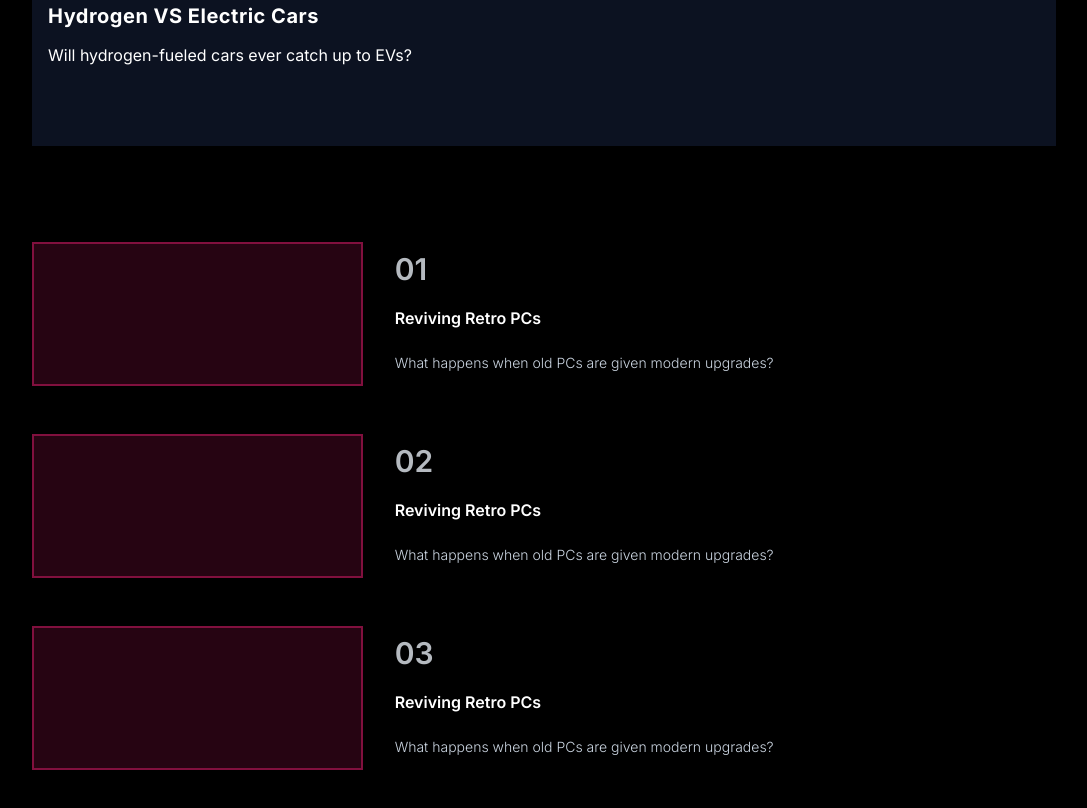
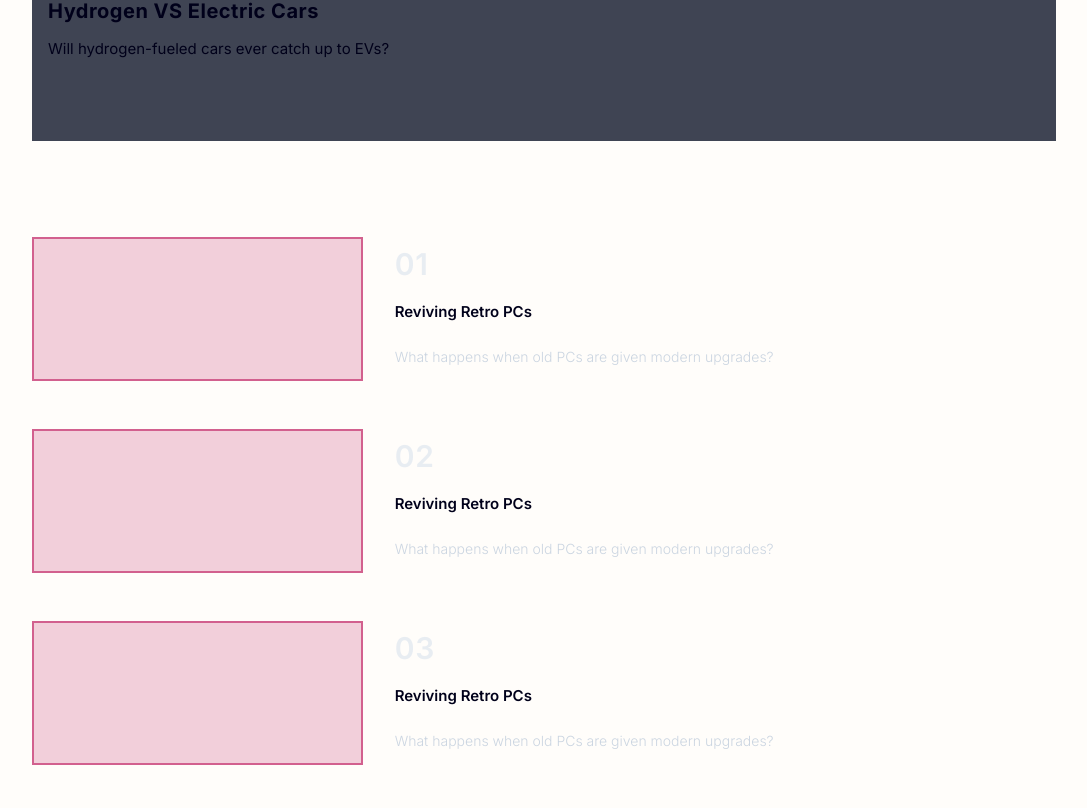
Before and after one commit to Alexjoshua14/Helios-Daily, a Next.js app: page / in a window 1280 px wide. Shown: the part 1802-2610 px from the top of the page, without its empty margins (96-1183 px from the left). Built offline with nearby package versions, Linux system fonts and the light colour scheme.

Commit message:
Add design system to css

```diff
--- a/src/app/globals.css
+++ b/src/app/globals.css
@@ -2,18 +2,30 @@
 @tailwind components;
 @tailwind utilities;
 
-:root {
-  --foreground-rgb: 255, 255, 255;
-  --background-start-rgb: 0, 0, 0;
-  --background-end-rgb: 0, 0, 0;
+body {
+  @apply bg-primary text-primary text-base;
 }
 
-body {
-  color: rgb(var(--foreground-rgb));
-  background: linear-gradient(
-      to bottom,
-      transparent,
-      rgb(var(--background-end-rgb))
-    )
-    rgb(var(--background-start-rgb));
+@layer base {
+  h1 {
+    @apply text-4xl tracking-wide font-semibold;
+  }
+
+  h3 {
+    @apply text-xl font-bold tracking-wide;
+  }
+
+  h4 {
+    @apply font-semibold;
+  }
+
+  p {
+    @apply leading-loose font-light;
+  }
 }
+
+@layer utilities {
+  .page-gutter {
+    @apply px-4;
+  }
+}
```
